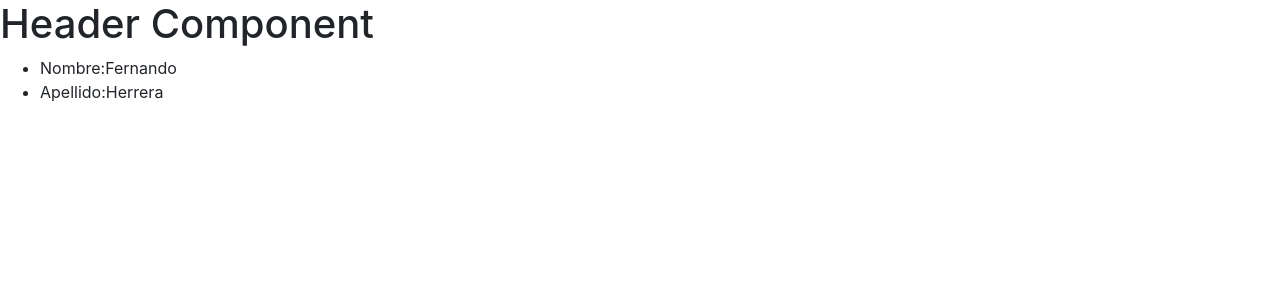
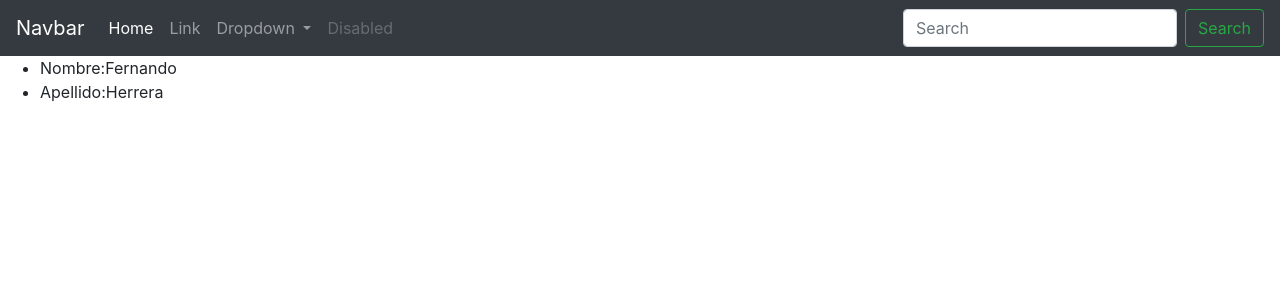
Before and after one commit to Alonsogcl/01-HOLA-MUNDO, an Angular app: page / in a window 1280 px wide. Shown: the top 300 px of the page. Built offline with nearby package versions, Linux system fonts and the light colour scheme.

Commit message:
componente header finalizado

```diff
--- a/src/app/app.module.ts
+++ b/src/app/app.module.ts
@@ -8,7 +8,7 @@
 @NgModule({
   declarations: [
     AppComponent,
-    HeaderComponent
+    HeaderComponent,
   ],
   imports: [
     BrowserModule,
--- /dev/null
+++ b/src/app/components/header/header.component.html
@@ -0,0 +1,35 @@
+<nav class="navbar navbar-expand-lg navbar-dark bg-dark">
+    <a class="navbar-brand" href="#">Navbar</a>
+    <button class="navbar-toggler" type="button" data-toggle="collapse" data-target="#navbarSupportedContent" aria-controls="navbarSupportedContent" aria-expanded="false" aria-label="Toggle navigation">
+      <span class="navbar-toggler-icon"></span>
+    </button>
+
+    <div class="collapse navbar-collapse" id="navbarSupportedContent">
+        <ul class="navbar-nav mr-auto">
+            <li class="nav-item active">
+                <a class="nav-link" href="#">Home <span class="sr-only">(current)</span></a>
+            </li>
+            <li class="nav-item">
+                <a class="nav-link" href="#">Link</a>
+            </li>
+            <li class="nav-item dropdown">
+                <a class="nav-link dropdown-toggle" href="#" id="navbarDropdown" role="button" data-toggle="dropdown" aria-haspopup="true" aria-expanded="false">
+            Dropdown
+          </a>
+                <div class="dropdown-menu" aria-labelledby="navbarDropdown">
+                    <a class="dropdown-item" href="#">Action</a>
+                    <a class="dropdown-item" href="#">Another action</a>
+                    <div class="dropdown-divider"></div>
+                    <a class="dropdown-item" href="#">Something else here</a>
+                </div>
+            </li>
+            <li class="nav-item">
+                <a class="nav-link disabled" href="#" tabindex="-1" aria-disabled="true">Disabled</a>
+            </li>
+        </ul>
+        <form class="form-inline my-2 my-lg-0">
+            <input class="form-control mr-sm-2" type="search" placeholder="Search" aria-label="Search">
+            <button class="btn btn-outline-success my-2 my-sm-0" type="submit">Search</button>
+        </form>
+    </div>
+</nav>
--- a/src/app/components/header/header.component.ts
+++ b/src/app/components/header/header.component.ts
@@ -1,9 +1,7 @@
-import {Component} from '@angular/core';
+import { Component } from "@angular/core";
 
 @Component({
-    selector: 'app-header',
-    template: `<h1>Header Component</h1>`
+  selector: "app-header",
+  templateUrl: "./header.component.html",
 })
-export class HeaderComponent{
-
-}
+export class HeaderComponent {}
```
